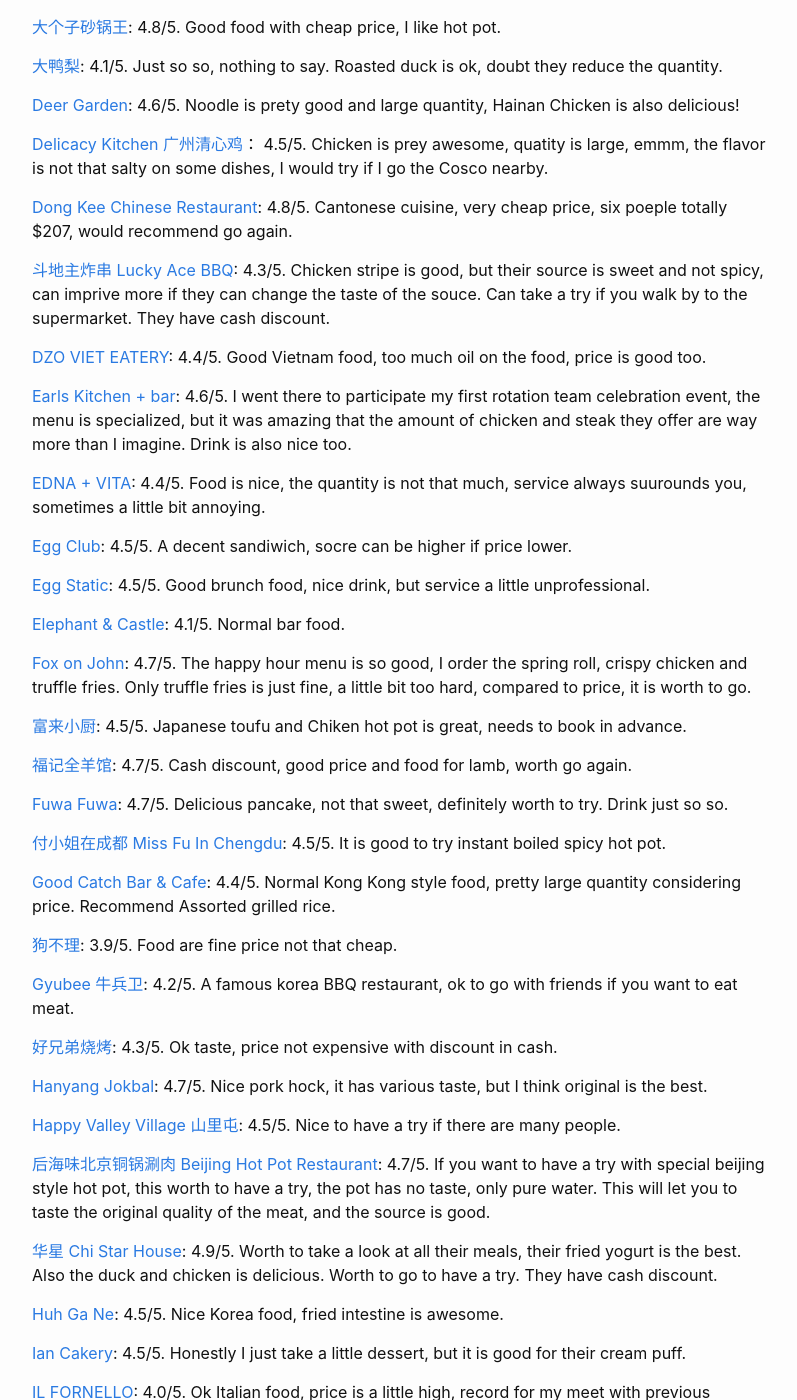
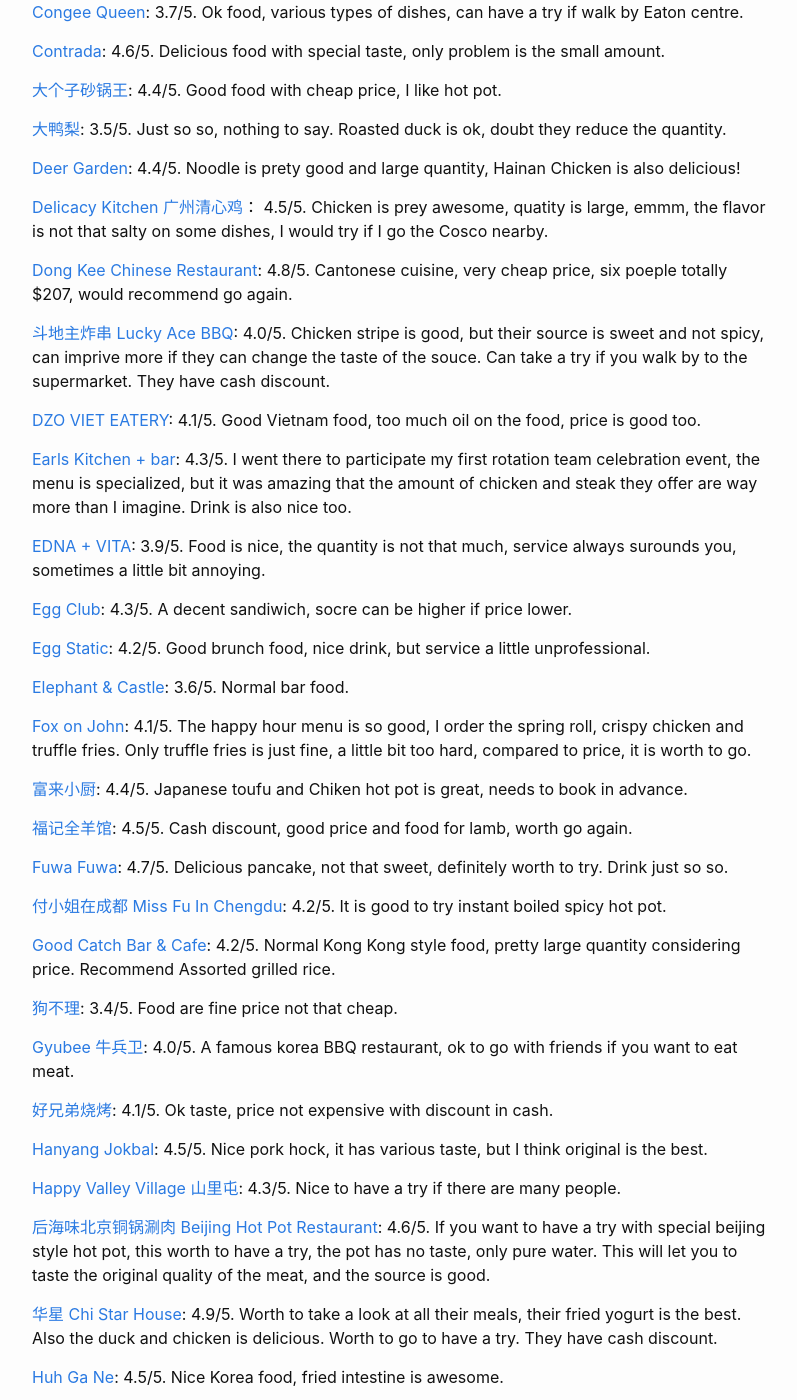
Before and after one commit to tangsiwei0831/portofolio, a Jekyll site: the page built from _Places/2022-07-11-Restaurants-01.md, in a window 1280 px wide and 1400 px high, scrolled down 287 px. Shown: the whole window, without its empty margins (238-1035 px from the left). Built offline with Jekyll 4.4.1, drawn with Linux system fonts in a browser that asks for light colours; some of the changed text lies outside the part shown.

Commit message:
add content and project

```diff
--- a/_Places/2022-07-11-Restaurants-01.md
+++ b/_Places/2022-07-11-Restaurants-01.md
@@ -6,62 +6,64 @@ category: life
 permalink: /life/restaurants/toronto
 order: 1
 ---
+[Avenue Open Kitchen](https://ritual.co/order/avenue-open-kitchen-7-camden-st-toronto/2tnh): 4.6/5. Hard to find, very small restaurant, brunch is cheap, gives a large quantity of potatoes, sausages and eggs.
+
 [Byblos](https://byblosdowntown.com/): 4.9/5. Eastern Mediterranean cuisine, always worth to go to, lamb ribs top recommendation.
 
-[Cheng du Street food 苍蝇馆子](https://www.chengdustreetfood.ca/): 4.5/5. Sichuan food, the quantity is not that big as it is in downtown. Can have a try if you want to taste Sechuan food in downtown Toronto.
+[Cheng du Street food 苍蝇馆子](https://www.chengdustreetfood.ca/): 4.1/5. Sichuan food, the quantity is not that big as it is in downtown. Can have a try if you want to taste Sechuan food in downtown Toronto.
 
-[Congee Queen](https://www.congeequeen.com/): 4.3/5. Ok food, various types of dishes, can have a try if walk by Eaton centre.
+[Congee Queen](https://www.congeequeen.com/): 3.7/5. Ok food, various types of dishes, can have a try if walk by Eaton centre.
 
-[Contrada](https://www.contradarestaurant.com/): 4.7/5. Delicious food with special taste, only problem is the small amount.
+[Contrada](https://www.contradarestaurant.com/): 4.6/5. Delicious food with special taste, only problem is the small amount.
 
-[大个子砂锅王](https://www.fantuanorder.com/local-life/zh-CN/merchant-reviews/store/pot-licious-stew--3ed9a1e4e9cdb95f86670b6594a75d96-CA): 4.8/5. Good food with cheap price, I like hot pot.
+[大个子砂锅王](https://www.fantuanorder.com/local-life/zh-CN/merchant-reviews/store/pot-licious-stew--3ed9a1e4e9cdb95f86670b6594a75d96-CA): 4.4/5. Good food with cheap price, I like hot pot.
 
-[大鸭梨](https://places.singleplatform.com/dayali/menu?ref=google#menu_2368384): 4.1/5. Just so so, nothing to say. Roasted duck is ok, doubt they reduce the quantity.
+[大鸭梨](https://places.singleplatform.com/dayali/menu?ref=google#menu_2368384): 3.5/5. Just so so, nothing to say. Roasted duck is ok, doubt they reduce the quantity.
 
-[Deer Garden](https://www.deergarden.net/): 4.6/5. Noodle is prety good and large quantity, Hainan Chicken is also delicious!
+[Deer Garden](https://www.deergarden.net/): 4.4/5. Noodle is prety good and large quantity, Hainan Chicken is also delicious!
 
 [Delicacy Kitchen 广州清心鸡](https://www.delicacy-kitchen.com/)： 4.5/5. Chicken is prey awesome, quatity is large, emmm, the flavor is not that salty on some dishes, I would try if I go the Cosco nearby.
 
 [Dong Kee Chinese Restaurant](https://www.yelp.ca/biz/dong-kee-toronto): 4.8/5. Cantonese cuisine, very cheap price, six poeple totally $207, would recommend go again.
 
-[斗地主炸串 Lucky Ace BBQ](https://www.ubereats.com/ca/store/lucky-ace-bbq-%E6%96%97%E5%9C%B0%E4%B8%BB%E7%82%B8%E4%B8%B2/R-UNJVRrXR2k8t5GVzJW1A): 4.3/5. Chicken stripe is good, but their source is sweet and not spicy, can imprive more if they can change the taste of the souce. Can take a try if you walk by to the supermarket. They have cash discount.
+[斗地主炸串 Lucky Ace BBQ](https://www.ubereats.com/ca/store/lucky-ace-bbq-%E6%96%97%E5%9C%B0%E4%B8%BB%E7%82%B8%E4%B8%B2/R-UNJVRrXR2k8t5GVzJW1A): 4.0/5. Chicken stripe is good, but their source is sweet and not spicy, can imprive more if they can change the taste of the souce. Can take a try if you walk by to the supermarket. They have cash discount.
 
-[DZO VIET EATERY](https://www.dzovieteatery.com/): 4.4/5. Good Vietnam food, too much oil on the food, price is good too.
+[DZO VIET EATERY](https://www.dzovieteatery.com/): 4.1/5. Good Vietnam food, too much oil on the food, price is good too.
 
-[Earls Kitchen + bar](https://earls.ca/): 4.6/5. I went there to participate my first rotation team celebration event, the menu is specialized, but it was amazing that the amount of chicken and steak they offer are way more than I imagine. Drink is also nice too.
+[Earls Kitchen + bar](https://earls.ca/): 4.3/5. I went there to participate my first rotation team celebration event, the menu is specialized, but it was amazing that the amount of chicken and steak they offer are way more than I imagine. Drink is also nice too.
 
-[EDNA + VITA](https://ednavita.com/): 4.4/5. Food is nice, the quantity is not that much, service always suurounds you, sometimes a little bit annoying.
+[EDNA + VITA](https://ednavita.com/): 3.9/5. Food is nice, the quantity is not that much, service always surounds you, sometimes a little bit annoying.
 
-[Egg Club](https://eggclub.ca/): 4.5/5. A decent sandiwich, socre can be higher if price lower.
+[Egg Club](https://eggclub.ca/): 4.3/5. A decent sandiwich, socre can be higher if price lower.
 
-[Egg Static](https://eggstatic.ca/home): 4.5/5. Good brunch food, nice drink, but service a little unprofessional.
+[Egg Static](https://eggstatic.ca/home): 4.2/5. Good brunch food, nice drink, but service a little unprofessional.
 
-[Elephant & Castle](https://www.elephantcastle.com/?gad_source=1&gclid=Cj0KCQjwvpy5BhDTARIsAHSilylPuBM6W4Y1Vc3dNETeiRHQMEJHl6JyWTepEPVDX09rdGoM6KeVU7EaAmNbEALw_wcB): 4.1/5. Normal bar food.
+[Elephant & Castle](https://www.elephantcastle.com/?gad_source=1&gclid=Cj0KCQjwvpy5BhDTARIsAHSilylPuBM6W4Y1Vc3dNETeiRHQMEJHl6JyWTepEPVDX09rdGoM6KeVU7EaAmNbEALw_wcB): 3.6/5. Normal bar food.
 
-[Fox on John](https://www.foxonjohn.ca/): 4.7/5. The happy hour menu is so good, I order the spring roll, crispy chicken and truffle fries. Only truffle fries is just fine, a little bit too hard, compared to price, it is worth to go.
+[Fox on John](https://www.foxonjohn.ca/): 4.1/5. The happy hour menu is so good, I order the spring roll, crispy chicken and truffle fries. Only truffle fries is just fine, a little bit too hard, compared to price, it is worth to go.
 
-[富来小厨](https://www.facebook.com/sangsfood/?locale=zh_CN): 4.5/5. Japanese toufu and Chiken hot pot is great, needs to book in advance.
+[富来小厨](https://www.facebook.com/sangsfood/?locale=zh_CN): 4.4/5. Japanese toufu and Chiken hot pot is great, needs to book in advance.
 
-[福记全羊馆](https://fujilambhouse.ca/): 4.7/5. Cash discount, good price and food for lamb, worth go again.
+[福记全羊馆](https://fujilambhouse.ca/): 4.5/5. Cash discount, good price and food for lamb, worth go again.
 
 [Fuwa Fuwa](https://www.fuwafuwapancakes.com/): 4.7/5. Delicious pancake, not that sweet, definitely worth to try. Drink just so so.
 
-[付小姐在成都 Miss Fu In Chengdu](https://www.missfuinchengdu.ca/): 4.5/5. It is good to try instant boiled spicy hot pot.
+[付小姐在成都 Miss Fu In Chengdu](https://www.missfuinchengdu.ca/): 4.2/5. It is good to try instant boiled spicy hot pot.
 
-[Good Catch Bar & Cafe](https://goodcatchbarcafe.com/good-catch-cafe/): 4.4/5. Normal Kong Kong style food, pretty large quantity considering price. Recommend Assorted grilled rice.
+[Good Catch Bar & Cafe](https://goodcatchbarcafe.com/good-catch-cafe/): 4.2/5. Normal Kong Kong style food, pretty large quantity considering price. Recommend Assorted grilled rice.
 
-[狗不理](http://goubuli.ca/): 3.9/5. Food are fine price not that cheap.
+[狗不理](http://goubuli.ca/): 3.4/5. Food are fine price not that cheap.
 
-[Gyubee 牛兵卫](https://www.gyubeejapanesegrill.com/): 4.2/5. A famous korea BBQ restaurant, ok to go with friends if you want to eat meat.
+[Gyubee 牛兵卫](https://www.gyubeejapanesegrill.com/): 4.0/5. A famous korea BBQ restaurant, ok to go with friends if you want to eat meat.
 
-[好兄弟烧烤](https://www.instagram.com/goodbrotherbbq/): 4.3/5. Ok taste, price not expensive with discount in cash.
+[好兄弟烧烤](https://www.instagram.com/goodbrotherbbq/): 4.1/5. Ok taste, price not expensive with discount in cash.
 
-[Hanyang Jokbal](https://www.instagram.com/p/CalWAVCrY69/?igshid=ZDFmNTE4Nzc%3D): 4.7/5. Nice pork hock, it has various taste, but I think original is the best.
+[Hanyang Jokbal](https://www.instagram.com/p/CalWAVCrY69/?igshid=ZDFmNTE4Nzc%3D): 4.5/5. Nice pork hock, it has various taste, but I think original is the best.
 
-[Happy Valley Village 山里屯](https://www.instagram.com/happyvalleyvillage/?igshid=NDk2dHVtZGk2d2dq): 4.5/5. Nice to have a try if there are many people.
+[Happy Valley Village 山里屯](https://www.instagram.com/happyvalleyvillage/?igshid=NDk2dHVtZGk2d2dq): 4.3/5. Nice to have a try if there are many people.
 
 [后海味北京铜锅涮肉 Beijing Hot Pot Restaurant](https://info.yorkbbs.ca/detail/pot/80dd7c7a-242f-49b7-b369-13d184329b2d):
-4.7/5. If you want to have a try with special beijing style hot pot, this worth to have a try, the pot has no taste, only pure water. This will let you to taste the original quality of the meat, and the source is good.
+4.6/5. If you want to have a try with special beijing style hot pot, this worth to have a try, the pot has no taste, only pure water. This will let you to taste the original quality of the meat, and the source is good.
 
 [华星 Chi Star House](https://chistarhouse.urbaneater.ca/): 4.9/5. Worth to take a look at all their meals, their fried yogurt is the best. Also the duck and chicken is delicious. Worth to go to have a try. They have cash discount.
 
@@ -69,85 +71,93 @@ order: 1
 
 [Ian Cakery](https://www.iancakery.ca/): 4.5/5. Honestly I just take a little dessert, but it is good for their cream puff.
 
-[IL FORNELLO](https://ilfornello.com/): 4.0/5. Ok Italian food, price is a little high, record for my meet with previous manager and team members.
+[IL FORNELLO](https://ilfornello.com/): 3.5/5. Ok Italian food, price is a little high, record for my meet with previous manager and team members.
 
-[街边大排档](https://www.ubereats.com/ca/store/%E8%A1%97%E8%BE%B9%E5%A4%A7%E6%8E%92%E6%A1%A3-hans-stir-fry-bbq/86Y2jMizWUG7pWeGe9R3Cw): 4.1/5. Price is ok and quantity is large. Can have a try if have any discount activity.
+[街边大排档](https://www.ubereats.com/ca/store/%E8%A1%97%E8%BE%B9%E5%A4%A7%E6%8E%92%E6%A1%A3-hans-stir-fry-bbq/86Y2jMizWUG7pWeGe9R3Cw): 3.9/5. Price is ok and quantity is large. Can have a try if have any discount activity.
 
 [街边煎饼铺 Corner Crepe Co](https://www.yelp.ca/biz/corner-crepe-toronto): 4.9/5. It is near Univeristy of Toronto, worth to buy if you are in school, very cheap and they also provide you with free soy milk!
 
-[KaKa](https://kakaallyoucaneat.ca/): 4.5/5. Japanese AYCE, price is ok, worth to go if you are hungury!
+[KaKa](https://kakaallyoucaneat.ca/): 4.3/5. Japanese AYCE, price is ok, worth to go if you are hungury!
 
 [Kinton Ramen](https://www.kintonramen.com/): 4.8/5. I like the spicy garlic pork noodle, the soup is good with so much garlic!
 
-[King taps](https://kingtaps.com/): 4.6/5. Fast food and bar, I order the chicken sandwitch and truffle fries, prety good, quantity is not small, good place to chat with colleagues.
+[King taps](https://kingtaps.com/): 4.3/5. Fast food and bar, I order the chicken sandwitch and truffle fries, prety good, quantity is not small, good place to chat with colleagues.
 
-[Koha Pacific Kitchen](https://kohakitchen.com/): 4.7/5. Perfect place for fast food if you work onsite around union station, cheap price and large quantity of food, worth to try.
+[Koha Pacific Kitchen](https://kohakitchen.com/): 4.6/5. Perfect place for fast food if you work onsite around union station, cheap price and large quantity of food, worth to try.
 
 [Koh Lipe](https://kohlipe.ca/): 4.9/5. Cheap price, declicious food, my favorite Thai food in Toronto.
 
-[Lao Lao Bar](https://laolaobar.com/): 4.6/5. Special south-east food, the quantity is not that large, considering the location, price is ok, can try if you live nearby, Their chicken plate is pretty good.
+[Lao Lao Bar](https://laolaobar.com/): 4.3/5. Special south-east food, the quantity is not that large, considering the location, price is ok, can try if you live nearby, Their chicken plate is pretty good.
 
-[Lee](https://leerestaurant.com/): 4.3/5. Average price 100+, Singapore style slaw worth to try, other is also ok, worth to go for one time.
+[Lee](https://leerestaurant.com/): 4.0/5. Average price 100+, Singapore style slaw worth to try, other is also ok, worth to go for one time.
 
-[刘一手火锅](https://www.liuyishouna.com/): 4.2/5. Just so so for a hot pot, you can have a try at this restaurant, at least it is not bad.
+[刘一手火锅](https://www.liuyishouna.com/): 4.1/5. Just so so for a hot pot, you can have a try at this restaurant, at least it is not bad.
 
-[摸鱼 More Fish Restaurant](https://order.mrsdigi.com/004113222710074/e4804258-52cf-5114-ac71-3ba9b390f94b#/store-home): 3.9/5. Price is a little expensive compared to quantity. Although their recommendation is fish, but the fish is not that good and it is more than $40 for a plate, way too expensive, not recommend.
+[摸鱼 More Fish Restaurant](https://order.mrsdigi.com/004113222710074/e4804258-52cf-5114-ac71-3ba9b390f94b#/store-home): 3.6/5. Price is a little expensive compared to quantity. Although their recommendation is fish, but the fish is not that good and it is more than $40 for a plate, way too expensive, not recommend.
 
-[麻布](https://mabugeneration.com)：4.0/5. Order the out for delivery food, quantity is small compared to previous one.
+[麻布](https://mabugeneration.com)：3.7/5. Order the out for delivery food, quantity is small compared to previous one.
 
-[满江红(Red Lotus Restaurant)](https://www.ubereats.com/ca/store/red-lotus-restaurant-%E6%BB%A1%E6%B1%9F%E7%BA%A2/cOK3ioIMTX2YFqn6UvlnQQ): 4.5/5. Cooking is ok, not small quantity, can take a try when ou walk pass by.
+[满江红(Red Lotus Restaurant)](https://www.ubereats.com/ca/store/red-lotus-restaurant-%E6%BB%A1%E6%B1%9F%E7%BA%A2/cOK3ioIMTX2YFqn6UvlnQQ): 4.1/5. Cooking is ok, not small quantity, can take a try when ou walk pass by.
 
-[Maguro House](https://www.yelp.ca/biz/maguro-house-toronto): 4.5/5. Compared to normal Japanaese restaurant, pretty large amount.
+[Maguro House](https://www.yelp.ca/biz/maguro-house-toronto): 4.4/5. Compared to normal Japanaese restaurant, pretty large amount.
 
-[Mezcalero](https://mezcalerotoronto.com/): 4.6/5. Good Spanish food, cheap price, worth to try their seafood paella.
+[马记牛羊馆 Whole Sheep Feast Restaurant](https://www.ubereats.com/ca/store/whole-sheep-feast-halal-restaurant-%E9%A9%AC%E8%AE%B0%E5%9B%9E%E6%97%8F%E7%89%9B%E7%BE%8A%E9%A4%A8%E6%B8%85%E7%9C%9F/3X1DQ3gnXxqhZWqfuMNEyw?srsltid=AfmBOopTcY8y-wPt-cAQp-6Ar8mNVY6uioy30yx5rIAUODiFe0J_Y0pl): 4.7/5. Delicious food, especial;ly suitable to eat in winter, I like the lamb soup.
 
-[Miller Tavern](https://themillertavern.com/): 4.4/5. Ok food, amount is not small, price not cheap, if you reach around lake, could have a try.
+[Mama Lee's Korean Kitchen (Takeout Only)](https://www.ubereats.com/ca/store/mama-lees-korean-kitchen/icZuBY6PTP6EdoFtYullYA?srsltid=AfmBOoqJgz5Gi4jJWiVKgtg_1CZyU_ofE00-2Zk1S2nJLzr0xuevaKYa): 4.4/5. If you live in nearby place like pinnacle centre, this would be a perfect choice, fried chicken is good, Bibibamp is also fantastic and the quantity is large.
+
+[Mezcalero](https://mezcalerotoronto.com/): 4.3/5. Good Spanish food, cheap price, worth to try their seafood paella.
+
+[Miller Tavern](https://themillertavern.com/): 4.0/5. Ok food, amount is not small, price not cheap, if you reach around lake, could have a try.
 
 [Mother](https://motherdrinks.co/): 4.9/5. Good price, good drink, always worth to go, top recommendation is their fries!
 
-[Muay Thai Bar & Restaurant](https://www.yelp.ca/biz/muay-thai-restaurant-and-bar-toronto): 4.8/5. Good price and food, delicious meal, drink is also great, service excellent!
+[Moon Palace](https://moon-palace.ca/): 4.2/5. Pretty good location, facing Eaton center, delicious roasted duck, but the price is a little bit high.
 
-[Myungdong Noodle Shabu Shabu](https://www.mdkalguksu.com/): 4.2/5. Pan fried dumplings is good, ok Korea food, can try if you walk pass by, it is interesting that it locates in Indian town.
+[Muay Thai Bar & Restaurant](https://www.yelp.ca/biz/muay-thai-restaurant-and-bar-toronto): 4.6/5. Good price and food, delicious meal, drink is also great, service excellent!
+
+[Myungdong Noodle Shabu Shabu](https://www.mdkalguksu.com/): 4.1/5. Pan fried dumplings is good, ok Korea food, can try if you walk pass by, it is interesting that it locates in Indian town.
 
 [粘一筷子](https://info.yorkbbs.ca/detail/sichuan/a137d8ad-78c3-4975-a5a1-35e58dfb3c63): 4.8/5. Spicy SiChuan food, large quantity, can only walk in, so need to wait.
 
 [OEB](https://eatoeb.com/locations/toronto/?gclid=CjwKCAiAk9itBhASEiwA1my_61YsuBPw7S77-js1K5fg0TCPPQ18PB4cSD6sXOLOaIQ28aTUGCfYiBoCp1YQAvD_BwE): 4.5/5. Brunch Restaurant, main dishes are good, glass is tricky, the volume is smaller than what you think.
 
-[Pita Lite Shawarma](https://pitalite.com/): 4.3/5. Chain store, cheap price to take shawarma, I like the chicken bowl, pretty good.
+[Pita Lite Shawarma](https://pitalite.com/): 4.1/5. Chain store, cheap price to take shawarma, I like the chicken bowl, pretty good.
 
 [青屿治茶The Green Isle](https://cloud.quickposhub.com/onlineorder/#/pages/order/index?hotelid=111801&fc=up): 4.9/5. I like this store the most in Toronto for their teas.
 
-[RASA](https://www.rasabar.ca/): 4.5/5. Octopus, shrimp and burger are all good. But the price is too high compared to quantity, can go once to take a try.
+[RASA](https://www.rasabar.ca/): 4.4/5. Octopus, shrimp and burger are all good. But the price is too high compared to quantity, can go once to take a try.
 
-[Ramen X Remix](https://ramenxremix.com/): 4.4/5. Pretty special ramen, but the price is a little high compared to other ramen.
+[Ramen X Remix](https://ramenxremix.com/): 4.3/5. Pretty special ramen, but the price is a little high compared to other ramen.
 
-[Shinta](https://shintabbq.ca/): 4.6/5. Three levels of AYCE. Good quality of meat, 12% required tips, service is good. You can get cash off 10% before 5pm.
+[Shinta](https://shintabbq.ca/): 4.5/5. Three levels of AYCE. Good quality of meat, 12% required tips, service is good. You can get cash off 10% before 5pm.
 
-[Shoeless Joe's Sports Grill](https://shoelessjoes.ca/): 3.9/5. Typical America food, washroom smells bad.
+[Shoeless Joe's Sports Grill](https://shoelessjoes.ca/): 3.1/5. Typical America food, washroom smells bad.
 
-[松亭寿喜烧 Matsutei Sukiyaki](https://www.instagram.com/matsuteisukiyaki/): 4.3/5. Ok food, if you live in downtown and cannot go to Daimaru, this might be the choice.
+[松亭寿喜烧 Matsutei Sukiyaki](https://www.instagram.com/matsuteisukiyaki/): 4.1/5. Ok food, if you live in downtown and cannot go to Daimaru, this might be the choice.
 
-[Soya mandarin kitchen](https://www.soyakitchen.com/): 4.5/5. Peking duck is not worth to order, pepper fired tofu and dim sum is pretty awesome.
+[Soya mandarin kitchen](https://www.soyakitchen.com/): 4.4/5. Peking duck is not worth to order, pepper fired tofu and dim sum is pretty awesome.
 
-[Sun Chinese Cuisine 孙记兰州拉面](https://order.mealkeyway.com/customer/release/index?mid=31313976723430517a6b59556249366e772b646574513d3d#/main): 4.3/5. Ok noodle, worth to go if you live nearby.
+[Sun Chinese Cuisine 孙记兰州拉面](https://order.mealkeyway.com/customer/release/index?mid=31313976723430517a6b59556249366e772b646574513d3d#/main): 4.1/5. Ok noodle, worth to go if you live nearby.
 
 [St Lawrence Market](http://www.stlawrencemarket.com/): 4.8/5. I like the crispy pork belly, calamari and lobster sandwitch over there, furits and meats are fresh, good place for shopping and visit.
 
-[The Keg](https://thekeg.com/en?gad_source=1&gclid=EAIaIQobChMI16DBlaTPhAMVMnNHAR0uEwi1EAAYASAAEgKdIvD_BwE):4.2/5. Ok price for try steak.
+[The Keg](https://thekeg.com/en?gad_source=1&gclid=EAIaIQobChMI16DBlaTPhAMVMnNHAR0uEwi1EAAYASAAEgKdIvD_BwE): 4.2/5. Ok price for try steak.
 
-[The Old Spaghetti Factory](https://oldspaghettifactory.ca/locations/toronto/): 4.1/5. Good price and location, close to union station, worth to go after work with colleagues.
+[The Old Spaghetti Factory](https://oldspaghettifactory.ca/locations/toronto/): 3.7/5. Good price and location, close to union station, worth to go after work with colleagues.
 
-[西域食府](https://magicaltasteofchina.com/dt476): 4.4/5. XinJiang style food, ok for try, Lamb Pilaf my favourite.
+[Urumchi Uyghur Cuisine](https://www.ubereats.com/ca/store/urumchi-uyghur-cuisine/PaNClHhRVkOgjxtrDq4aXA?srsltid=AfmBOoqAeRjmoONmNL2DUlcraEbaF0YK0rPY5-W23QYLs580si2pVxY6): 4.1/5.  Ok XinJiang style food, not that great, normal plate.
 
-[先启半步颠](http://www.banbudian.com/): 4.4/5. Pre-made food, but the price is cheap, also they have cash discount. Can go if you have no other choice.
+[西域食府](https://magicaltasteofchina.com/dt476): 4.2/5. XinJiang style food, ok for try, Lamb Pilaf my favourite.
 
-[xiangzi hotpot宽窄巷子](https://xiangzihotpot.com/): 4.1/5. Not too many types of food, not good service, pot-stewed meat and vegetables are ok.
+[先启半步颠](http://www.banbudian.com/): 4.1/5. Pre-made food, but the price is cheap, also they have cash discount. Can go if you have no other choice.
 
-[新澳门](https://ruademacau.com/): 4.4/5. Hainan Chicken is prety good and cheap. Stir-fried Pork with Chili Peppers is ok, but a little bit expensive, milk tea is good.
+[xiangzi hotpot宽窄巷子](https://xiangzihotpot.com/): 3.8/5. Not too many types of food, not good service, pot-stewed meat and vegetables are ok.
 
-[杨三孃跷脚牛肉(Bayview Hill)Young Sanniang Beef Pot](https://www.ubereats.com/ca/store/young-sanniang-beef-potbayview-hill%E6%9D%A8%E4%B8%89%E5%AD%83%E8%B7%B7%E8%84%9A%E7%89%9B%E8%82%89/QYuNRLa0Uh2KAoORA1Tvsg): 4.8/5. Pretty good tofu and beef, I like the vegetables and rice there!
+[新澳门](https://ruademacau.com/): 4.1/5. Hainan Chicken is prety good and cheap. Stir-fried Pork with Chili Peppers is ok, but a little bit expensive, milk tea is good.
 
-[Yang's Braised Chicken Rice(Mississauga)杨铭宇黄焖鸡米饭](https://order.mrsdigi.com/485316193107080/10e622c2-67f2-50ca-aaad-148f1916abe9#/splash-screen): 4.4/5. Good amount, ok taste, beef noodle is good, not spicy at all.
+[杨三孃跷脚牛肉(Bayview Hill)Young Sanniang Beef Pot](https://www.ubereats.com/ca/store/young-sanniang-beef-potbayview-hill%E6%9D%A8%E4%B8%89%E5%AD%83%E8%B7%B7%E8%84%9A%E7%89%9B%E8%82%89/QYuNRLa0Uh2KAoORA1Tvsg): 4.7/5. Pretty good tofu and beef, I like the vegetables and rice there!
+
+[Yang's Braised Chicken Rice(Mississauga)杨铭宇黄焖鸡米饭](https://order.mrsdigi.com/485316193107080/10e622c2-67f2-50ca-aaad-148f1916abe9#/splash-screen): 4.0/5. Good amount, ok taste, beef noodle is good, not spicy at all.
 
 [一家川菜馆](https://www.yijiachuancaiguan.com/): 4.2/5. close to UTSG, good price, ok food, cash price including tax 80 dollar is enough for at least three people have meal.
 
@@ -155,8 +165,8 @@ order: 1
 
 [Za Cafe Pizzeria and Bar](http://www.zaonbay.ca/): 4.6/5. Excellent pizza and pastas. If you live close to union station, worth to take a try for Italian food.
 
-[真东北饺子馆](https://kb.51.ca/item/18)：3.7/5. Dumpling is fine, other dishes are bad.
+[真东北饺子馆](https://kb.51.ca/item/18)：3.0/5. Dumpling is fine, other dishes are bad.
 
-[真牛中式烤肉 Kung Fu Beef Chinese BBQ](https://www.yelp.ca/biz/kung-fu-beef-chinese-bbq-%E7%9C%9F%E7%89%9B%E4%B8%AD%E5%BC%8F%E7%83%A4%E8%82%89-toronto): 4.3/5. Food is ok, lots of types to choose, worth to have a try.
+[真牛中式烤肉 Kung Fu Beef Chinese BBQ](https://www.yelp.ca/biz/kung-fu-beef-chinese-bbq-%E7%9C%9F%E7%89%9B%E4%B8%AD%E5%BC%8F%E7%83%A4%E8%82%89-toronto): 4.0/5. Food is ok, lots of types to choose, worth to have a try.
 
-[正宗维吾尔族餐厅 Charcoal Kebab House](https://www.ubereats.com/ca/store/charcoal-kebab-house-%E6%AD%A3%E5%AE%97%E7%BB%B4%E5%90%BE%E5%B0%94%E6%97%8F%E9%A4%90%E5%8E%85/Uvl8MVXVTA-lQvBo2w8nqg): 4.8/5. Huge amount, I like the lamb rice and the yogurt is also awesome.
+[正宗维吾尔族餐厅 Charcoal Kebab House](https://www.ubereats.com/ca/store/charcoal-kebab-house-%E6%AD%A3%E5%AE%97%E7%BB%B4%E5%90%BE%E5%B0%94%E6%97%8F%E9%A4%90%E5%8E%85/Uvl8MVXVTA-lQvBo2w8nqg): 4.4/5. Huge amount, I like the lamb rice and the yogurt is also awesome.
```
Also changed, not shown: Intro.md (+8 -3 lines), _Places/2024-06-16-play-01.md (+4 -2 lines), index.md (+2 -2 lines), tech/_posts/2023-05-21-Algorithm.md (+1 -0 lines), README.md.
